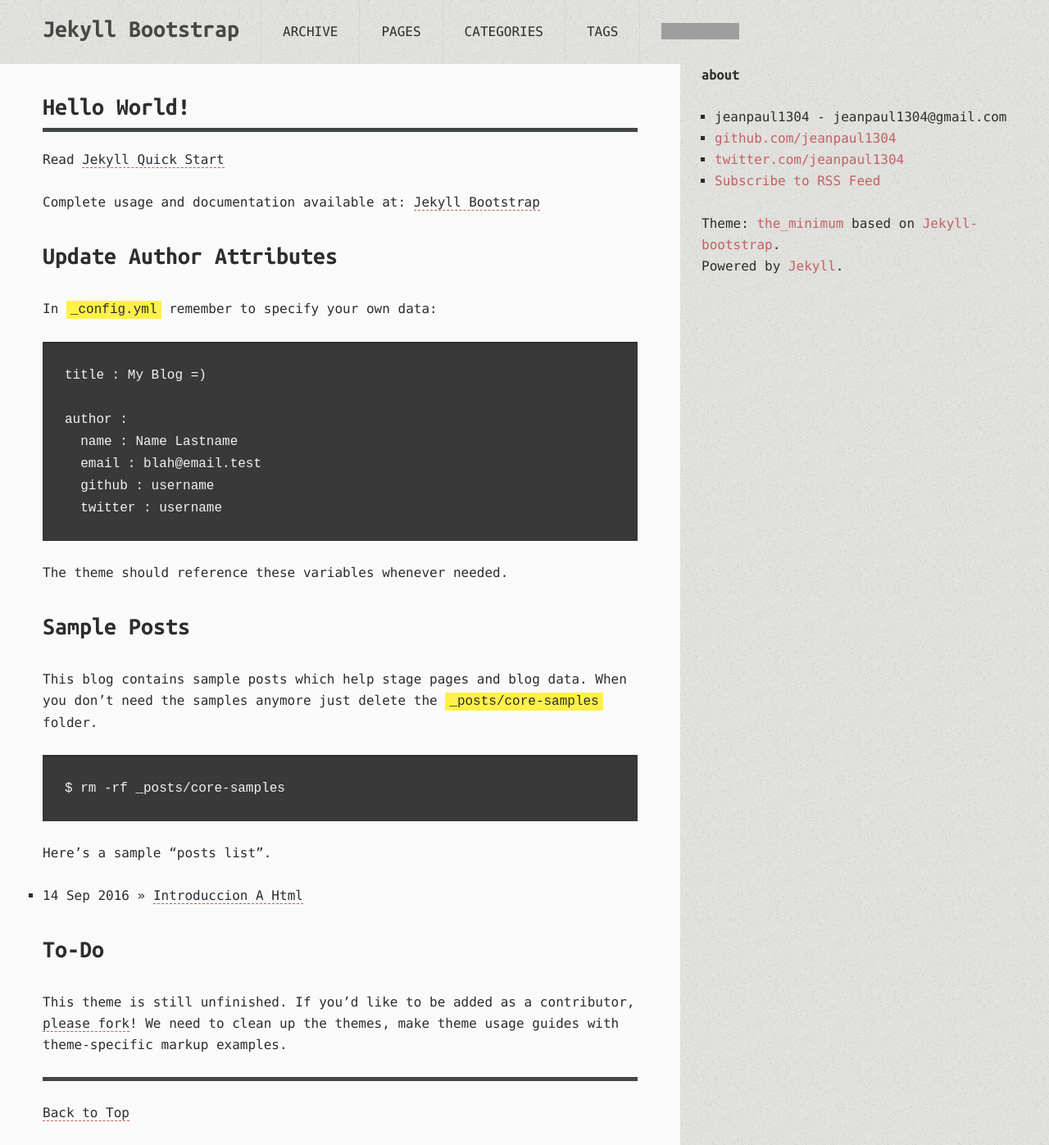
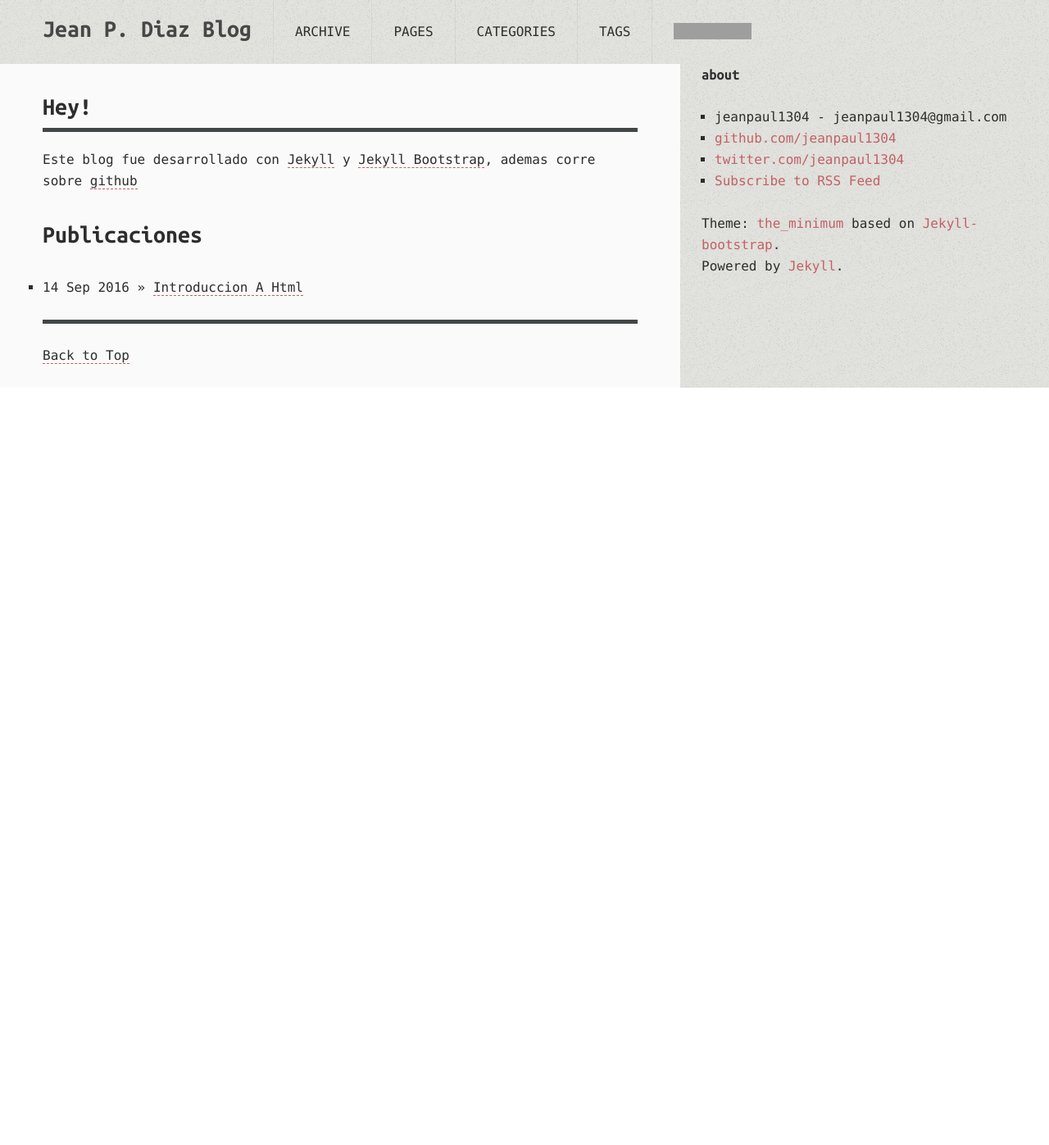
Before and after one commit to jeanpaul1304/jeanpaul1304.github.io, a Jekyll site: the page built from index.md, in a window 1280 px wide. Shown: the whole page at 82% size. Built offline with Jekyll 4.4.1, drawn with Linux system fonts in a browser that asks for light colours; comment, search, counter and statistics services are not loaded; after the commit the page ends 900 px from its top, so only the background shows below that; grey boxes are pictures that could not be loaded.

Commit message:
general page

```diff
--- a/_config.yml
+++ b/_config.yml
@@ -8,7 +8,7 @@
 # Themes are encouraged to use these universal variables
 # so be sure to set them if your theme uses them.
 #
-title : Jekyll Bootstrap
+title : Jean P. Diaz Blog
 tagline: Site Tagline
 author :
   name : jeanpaul1304
--- a/index.md
+++ b/index.md
@@ -1,44 +1,17 @@
 ---
 layout: page
-title: Hello World!
-tagline: Supporting tagline
+title: Hey!
+tagline: Bienvenido a mi blog
 ---
 {% include JB/setup %}
 
-Read [Jekyll Quick Start](http://jekyllbootstrap.com/usage/jekyll-quick-start.html)
+Este blog fue desarrollado con [Jekyll](http://jekyllbootstrap.com/usage/jekyll-quick-start.html) y [Jekyll Bootstrap](http://jekyllbootstrap.com), ademas corre sobre [github](http://github.com/)
 
-Complete usage and documentation available at: [Jekyll Bootstrap](http://jekyllbootstrap.com)
 
-## Update Author Attributes
-
-In `_config.yml` remember to specify your own data:
-
-    title : My Blog =)
-
-    author :
-      name : Name Lastname
-      email : blah@email.test
-      github : username
-      twitter : username
-
-The theme should reference these variables whenever needed.
-
-## Sample Posts
-
-This blog contains sample posts which help stage pages and blog data.
-When you don't need the samples anymore just delete the `_posts/core-samples` folder.
-
-    $ rm -rf _posts/core-samples
-
-Here's a sample "posts list".
+## Publicaciones
 
 <ul class="posts">
   {% for post in site.posts %}
     <li><span>{{ post.date | date_to_string }}</span> &raquo; <a href="{{ BASE_PATH }}{{ post.url }}">{{ post.title }}</a></li>
   {% endfor %}
 </ul>
-
-## To-Do
-
-This theme is still unfinished. If you'd like to be added as a contributor, [please fork](http://github.com/plusjade/jekyll-bootstrap)!
-We need to clean up the themes, make theme usage guides with theme-specific markup examples.
```
